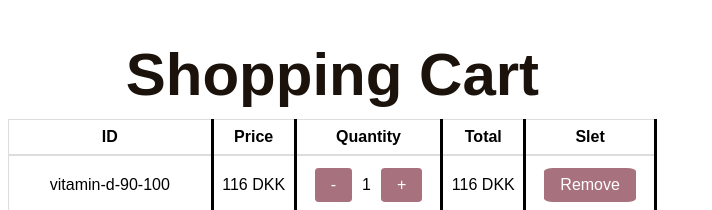
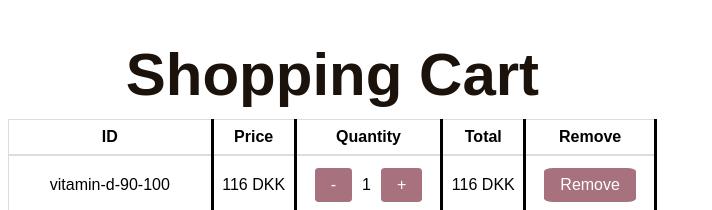
Before and after one commit to ChviChvi/WEBPAGE-REACT, a React (Create React App) app: page / in a window 1280 px wide. Shown: the top 210 px of the page, without its empty margins (0-712 px from the left). Built offline with nearby package versions, Linux system fonts and the light colour scheme.

Commit message:
dansk -> engelsk

```diff
--- a/src/App.js
+++ b/src/App.js
@@ -82,7 +82,7 @@ function List() {
                 <td>Price</td>
                 <td>Quantity</td>
                 <td>Total</td>
-                <td>Slet</td>
+                <td>Remove</td>
             </tr>
             </thead>
             <tbody>
```
